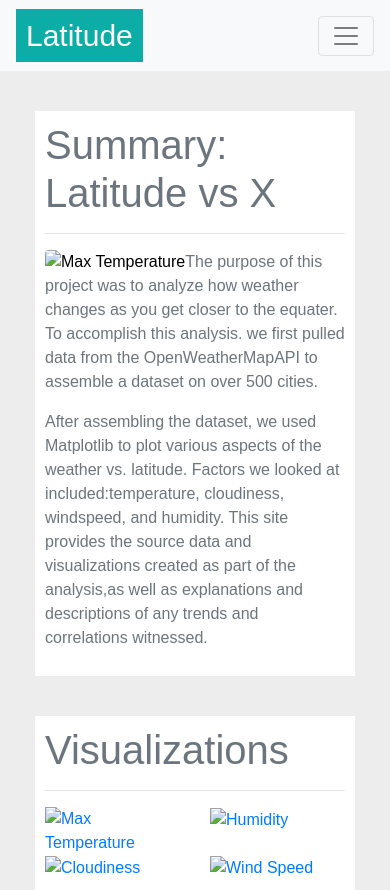
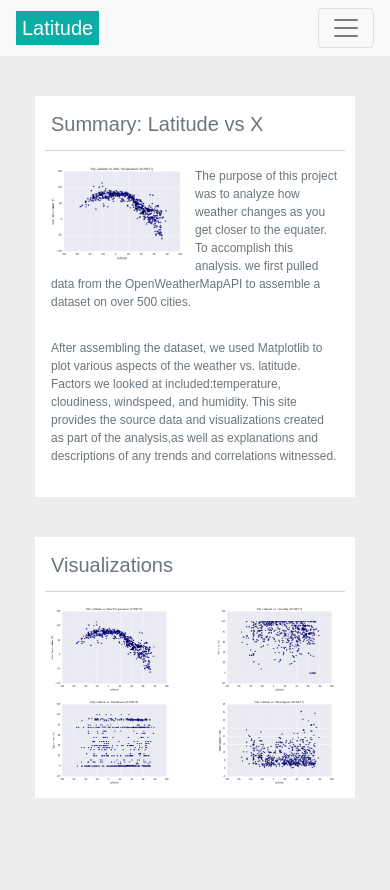
Before and after one commit to leilazintsem/Web-Design-Challenge, a plain HTML site: page webVisualizations/index.html in a window 390 px wide. After the commit the page ends 844 px from the top, so only its background shows below. Drawn offline with nearby package versions, Linux system fonts and the light colour scheme.

Commit message:
Added visualization files, and started coding the max_temperature html page

```diff
--- a/webVisualizations/index.html
+++ b/webVisualizations/index.html
@@ -53,7 +53,7 @@
               </div>
 
 					  	<div class="content">
-							  <img src="images/Fig1.png" class="left_shown rounded float-left" alt="Max Temperature" >
+							  <img src="assets/images/Fig1.png" class="left_shown rounded float-left" alt="Max Temperature" >
 							  <p class="text-secondary">The purpose of this project was to analyze how weather changes as you get closer to the equater. To accomplish this analysis. we first pulled data from the OpenWeatherMapAPI to assemble a dataset on over 500 cities.
 								   </p>
 							  <p class="text-secondary">After assembling the dataset, we used Matplotlib to plot various aspects of the weather vs. latitude. Factors we looked at included:temperature, cloudiness, windspeed, and humidity. This site provides the source data and visualizations created as part of the analysis,as well as explanations and descriptions of any trends and correlations witnessed.</p>
@@ -70,16 +70,16 @@
                   <div>
                     <div class="row padding">
                       <div class="col-6">
-                        <a href="max_temperature.html"><img src="images/Fig1.png" class="img-fluid" alt="Max Temperature" ></a>
+                        <a href="visualizations/max_temperature.html"><img src="assets/images/Fig1.png" class="img-fluid" alt="Max Temperature" ></a>
                       </div>
                       <div class="col-6">
-                        <a href="humidity.html"><img src="images/Fig2.png" class="img-fluid" alt="Humidity"></a>
+                        <a href="humidity.html"><img src="assets/images/Fig2.png" class="img-fluid" alt="Humidity"></a>
                       </div>
                       <div class="col-6">
-                        <a href="cloudiness.html"><img src="images/Fig3.png" class="img-fluid"  alt="Cloudiness"></a>
+                        <a href="cloudiness.html"><img src="assets/images/Fig3.png" class="img-fluid"  alt="Cloudiness"></a>
                       </div>
                       <div class="col-6">
-                        <a href="wind_speed.html"><img src="images/Fig4.png" class="img-fluid"  alt="Wind Speed"></a>
+                        <a href="wind_speed.html"><img src="assets/images/Fig4.png" class="img-fluid"  alt="Wind Speed"></a>
                       </div>
 
                     </div>
--- a/webVisualizations/style.css
+++ b/webVisualizations/style.css
@@ -30,3 +30,130 @@ navbar {
     color:black;
     background-color: white;
    }
+h1{
+    padding: 10px;
+    font-size: 30px;
+  }
+
+p{
+    padding: 10px;
+    margin-top: 10px;
+    font-size: 18px;
+}
+
+
+hr.light {
+    border-top: 1px solid #d5d5d5;
+    width: 100%;
+    margin-top: 5px;
+    margin-bottom: 10px;
+  }
+
+  .left_shown{
+    width:50% !important;
+    height:40% !important;
+}
+
+
+table{
+    border-top: none;
+}
+
+
+/*---Media Queries --*/
+@media (max-width: 992px) {
+
+  .latitude {
+      color: white;
+      font-size: 30px;
+      background-color: #0BADA6;
+      padding: 10px
+    }
+
+@media (max-width: 768px) {
+
+  .dropdown-item{
+      font-size: 15px;
+  }
+
+
+  .latitude {
+      color: white;
+      font-size: 25px;
+      background-color: #0BADA6;
+      padding: 8px
+    }
+
+h1{
+      padding: 8px;
+      font-size: 25px;
+    }
+h2{
+      padding: 6px;
+      font-size: 16px;
+    }
+
+h3{
+      font-size: 18px;
+    }
+
+h6{
+      font-size: 10px;
+    }
+
+p{
+      padding: 8px;
+      margin-top: 8px;
+      font-size: 14px;
+  }
+
+  .th{
+      font-size: 14px;
+  }
+table{
+      font-size: 12px;
+  }
+
+@media (max-width: 576px) {
+
+  .dropdown-item{
+          font-size: 10px;
+      }
+
+
+
+  .latitude {
+      color: white;
+      font-size: 20px;
+      background-color: #0BADA6;
+      padding: 6px
+    }
+h1{
+      padding: 6px;
+      font-size: 20px;
+    }
+ h2{
+      padding: 4px;
+      font-size: 15px;
+    }
+ h3{
+      font-size: 14px;
+    }
+
+ h6{
+      font-size: 8px;
+    }
+    p{
+      padding: 6px;
+      margin-top: 6px;
+      font-size: 12px;
+  }
+
+  .th{
+      font-size: 12px;
+  }
+  table{
+      font-size: 10px;
+  }
+
+    }
```
Also changed, not shown: webVisualizations/visualizations/max_temperature.html (added, +17 -0 lines), webVisualizations/test.html (added), webVisualizations/visualizations/cloudiness.html (added), webVisualizations/visualizations/humidity.html (added), webVisualizations/visualizations/wind_speed.html (added).
